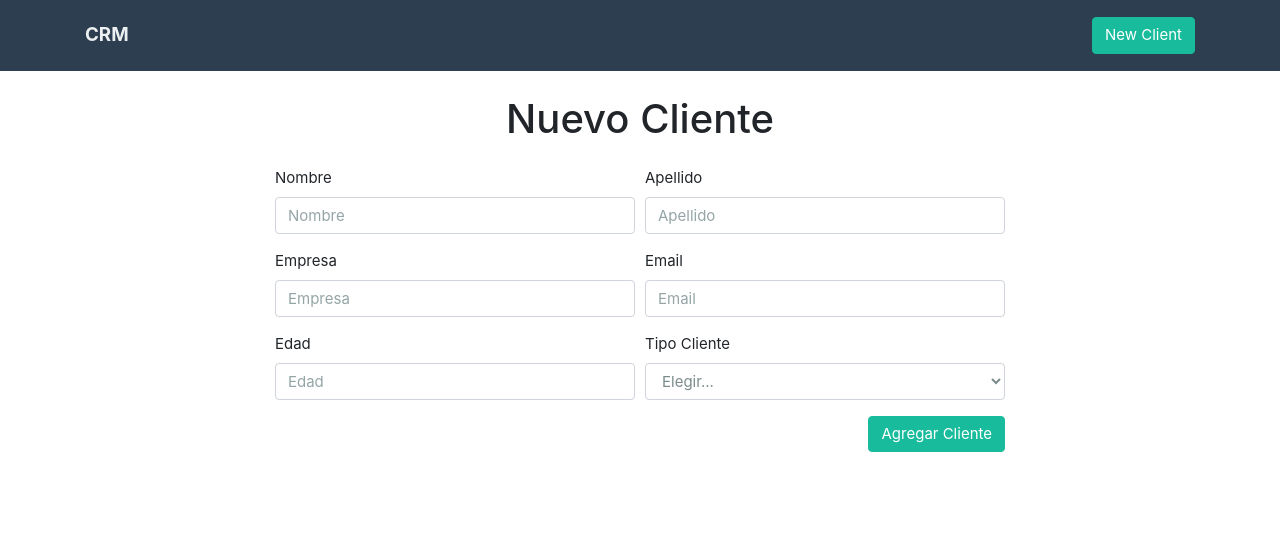
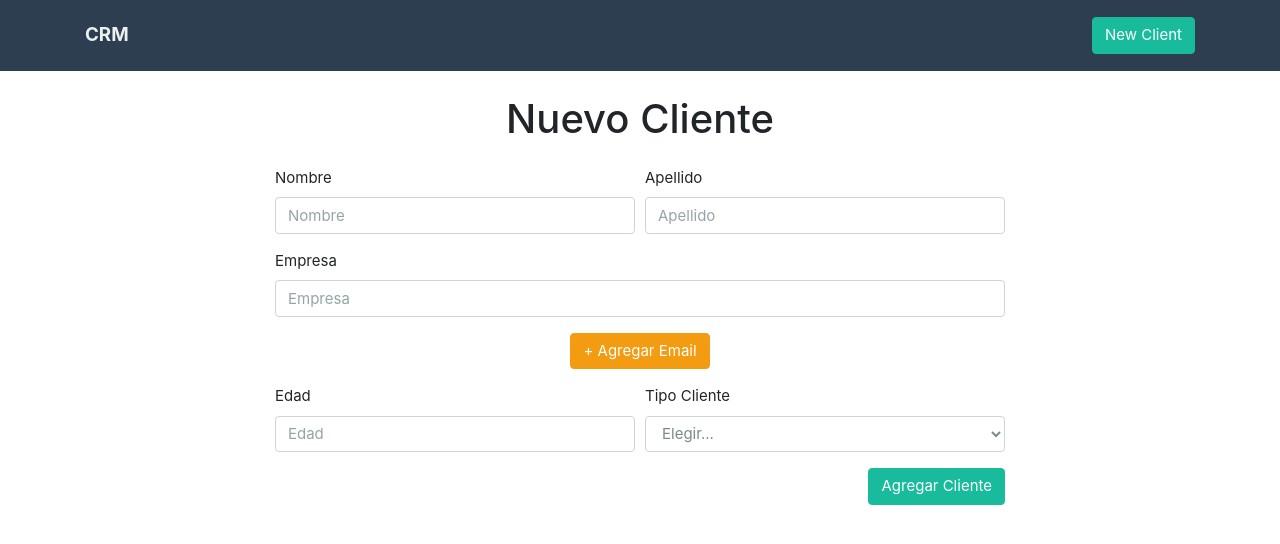
Before and after one commit to geceba/crm-graphql, a React (Create React App) app in the folder cliente/: page /customer/new in a window 1280 px wide. Shown: the top 544 px of the page. Built offline with nearby package versions, Linux system fonts and the light colour scheme.

Commit message:
add fields inputs email

```diff
--- a/cliente/src/components/Customers.js
+++ b/cliente/src/components/Customers.js
@@ -4,14 +4,14 @@ import { CUSTOMERS_QUERY } from '../queries';
 import { Link } from 'react-router-dom';
 
 const Customers = () => (
-	<Query query={CUSTOMERS_QUERY}>
-		{({ loading, error, data }) => {
+	<Query query={CUSTOMERS_QUERY} pollInterval={1000}>
+		{({ loading, error, data, startPolling, stopPolling }) => {
 			if (loading) return 'Loading...';
 			if (error) return `Error: ${error.message}`;
 
 			return (
 				<Fragment>
-					<h2 className="text-center">List of costumers</h2>
+					<h2 className="text-center">Listado de Clientes</h2>
 					<ul className="list-group">
 						{data.getClientes.map((item) => (
 							<li key={item.id} className="list-group-item">
--- a/cliente/src/components/NewCustomer.js
+++ b/cliente/src/components/NewCustomer.js
@@ -12,21 +12,30 @@ class NewCustomer extends Component {
 			email: '',
 			tipo: ''
 		},
-        error: false
+		error: false,
+		emails: []
 	};
+
+	nuevoCampo = () => {
+		this.setState({
+			emails: this.state.emails.concat([ { email: '' } ])
+		});
+	};
+
 	render() {
 		const { error } = this.state;
 
-        let respuesta = (error) ? <p className="alert alert-danger p-3 text-center">Todos los campos son obligatorios</p> : '';
+		let respuesta = error ? (
+			<p className="alert alert-danger p-3 text-center">Todos los campos son obligatorios</p>
+		) : (
+			''
+		);
 		return (
 			<Fragment>
 				<h2 className="text-center">Nuevo Cliente</h2>
 				{respuesta}
 				<div className="row justify-content-center">
-                    <Mutation
-                        mutation={NEW_CUSTOMER}
-                        onCompleted={() => this.props.history.push('/')}
-                        >
+					<Mutation mutation={NEW_CUSTOMER} onCompleted={() => this.props.history.push('/')}>
 						{(crearCliente) => (
 							<form
 								className="col-md-8 m-3"
@@ -34,7 +43,13 @@ class NewCustomer extends Component {
 									e.preventDefault();
 									const { nombre, apellido, empresa, edad, email, tipo } = this.state.cliente;
 
-                                    if (nombre === '' || apellido === '' || empresa === '' || edad === '' || tipo === '') {
+									if (
+										nombre === '' ||
+										apellido === '' ||
+										empresa === '' ||
+										edad === '' ||
+										tipo === ''
+									) {
 										this.setState({
 											error: true
 										});
@@ -55,8 +70,8 @@ class NewCustomer extends Component {
 									};
 
 									crearCliente({
-                                        variables: {input}
-                                    })
+										variables: { input }
+									});
 								}}
 							>
 								<div className="form-row">
@@ -92,7 +107,7 @@ class NewCustomer extends Component {
 									</div>
 								</div>
 								<div className="form-row">
-									<div className="form-group col-md-6">
+									<div className="form-group col-md-12">
 										<label>Empresa</label>
 										<input
 											type="text"
@@ -107,20 +122,20 @@ class NewCustomer extends Component {
 												})}
 										/>
 									</div>
-									<div className="form-group col-md-6">
-										<label>Email</label>
+									{this.state.emails.map((input, index) => (
+										<div key={index} className="form-group col-md-12">
+											<label>Correo {index + 1}:</label>
 											<input
 												type="email"
 												className="form-control"
-											placeholder="Email"
-											onChange={(e) =>
-												this.setState({
-													cliente: {
-														...this.state.cliente,
-														email: e.target.value
-													}
-												})}
+												placeholder="email"
 											/>
+										</div>
+									))}
+									<div className="form-group d-flex justify-content-center col-md-12">
+										<button onClick={this.nuevoCampo} type="button" className="btn btn-warning">
+											+ Agregar Email
+										</button>
 									</div>
 								</div>
 								<div className="form-row">
```
Lines whose indentation alone changed are shown as unchanged.
